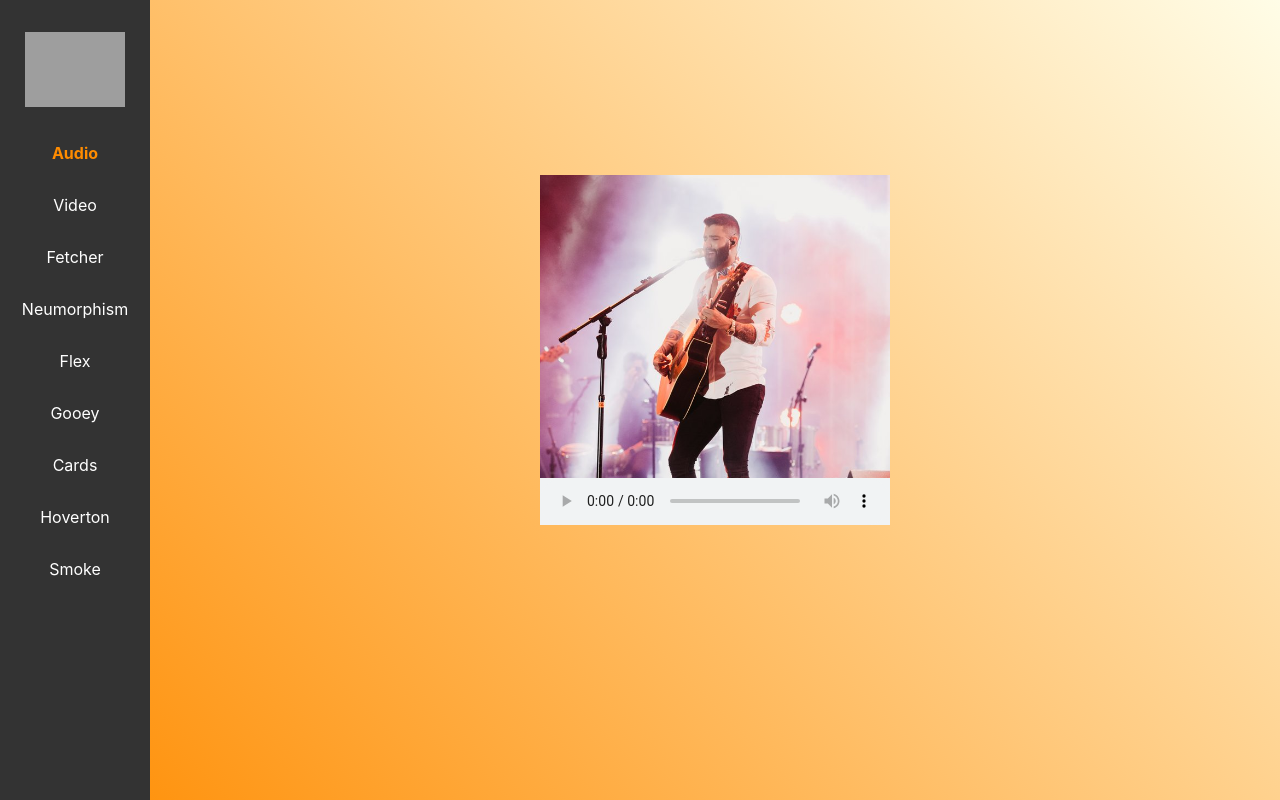
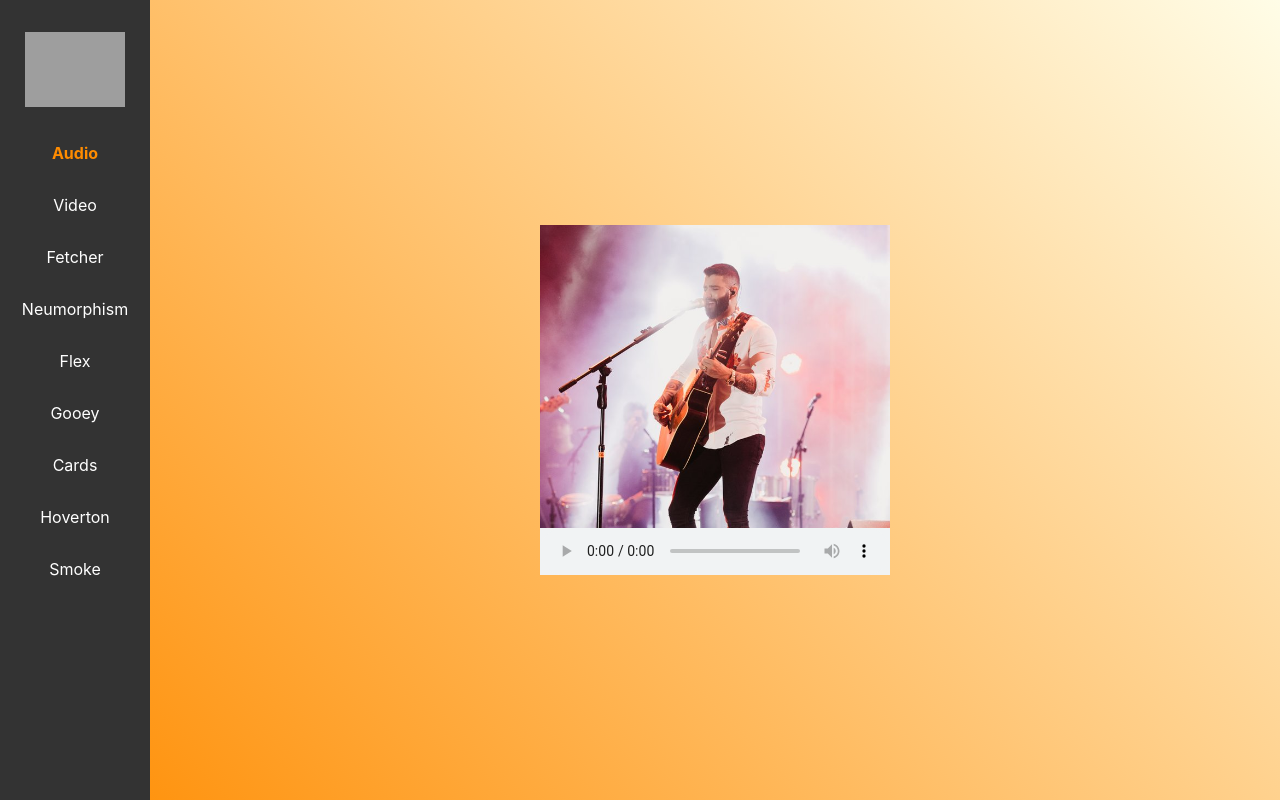
Before and after one commit to bmehder/components, a Svelte app: page / in a window 1280 px wide. Built offline with nearby package versions, Linux system fonts and the light colour scheme; grey boxes are pictures that could not be loaded.

Commit message:
mobile styling

```diff
--- a/public/global.css
+++ b/public/global.css
@@ -78,7 +78,7 @@ button:focus {
 section {
   width: 100%;
   height: 100vh;
-  padding: 0 100px 100px 250px;
+  padding: 100px 100px 100px 250px;
 }
 
 .carbon {
```
